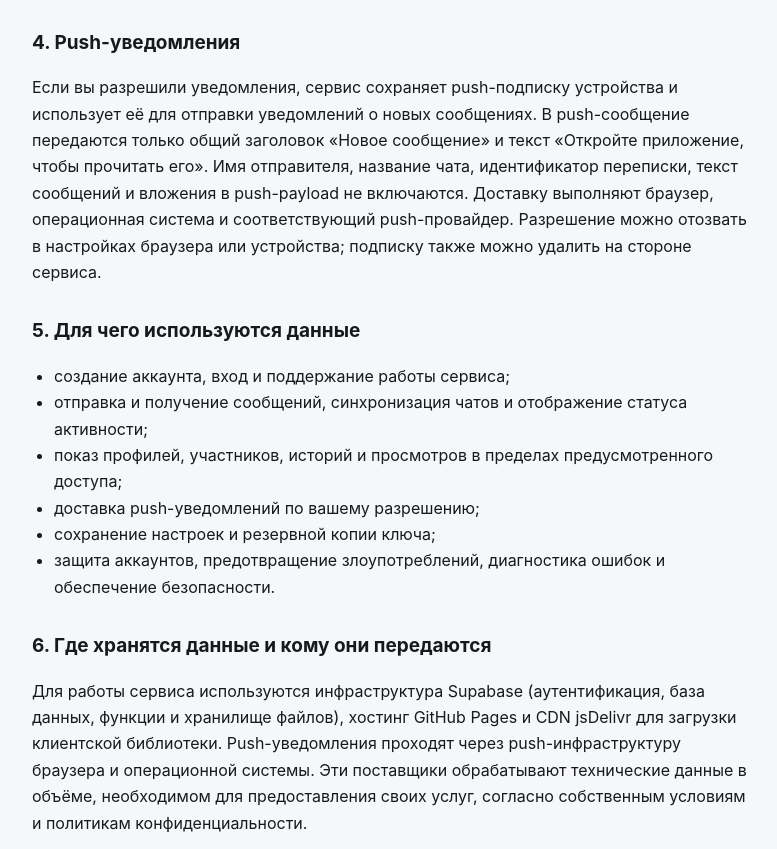
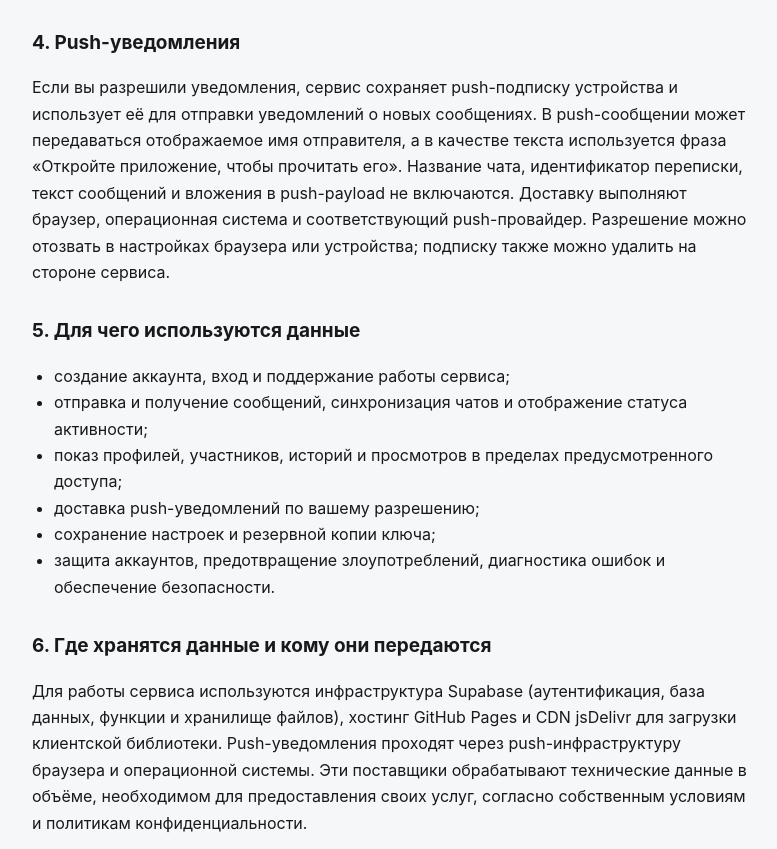
Before and after one commit to tracynixx-wq/message, a plain HTML site: page privacy.html in a window 1280 px wide. Shown: the part 1409-2258 px from the top of the page, without its empty margins (248-1025 px from the left). Drawn offline with Linux system fonts and the light colour scheme.

Commit message:
Clarify sender name in push privacy policy

```diff
--- a/privacy.html
+++ b/privacy.html
@@ -38,7 +38,7 @@ h1{font-size:30px;line-height:1.2;margin:12px 0}h2{font-size:19px;margin:30px 0
 <p>Сквозное шифрование не распространяется автоматически на все данные сервиса: профиль, список участников, технические метаданные, настройки, истории и сведения о просмотрах обрабатываются отдельно. Не передавайте ключевую фразу другим людям. Потеря ключевой фразы может сделать восстановление доступа к зашифрованной переписке невозможным.</p>
 
 <h2>4. Push-уведомления</h2>
-<p>Если вы разрешили уведомления, сервис сохраняет push-подписку устройства и использует её для отправки уведомлений о новых сообщениях. В push-сообщение передаются только общий заголовок «Новое сообщение» и текст «Откройте приложение, чтобы прочитать его». Имя отправителя, название чата, идентификатор переписки, текст сообщений и вложения в push-payload не включаются. Доставку выполняют браузер, операционная система и соответствующий push-провайдер. Разрешение можно отозвать в настройках браузера или устройства; подписку также можно удалить на стороне сервиса.</p>
+<p>Если вы разрешили уведомления, сервис сохраняет push-подписку устройства и использует её для отправки уведомлений о новых сообщениях. В push-сообщении может передаваться отображаемое имя отправителя, а в качестве текста используется фраза «Откройте приложение, чтобы прочитать его». Название чата, идентификатор переписки, текст сообщений и вложения в push-payload не включаются. Доставку выполняют браузер, операционная система и соответствующий push-провайдер. Разрешение можно отозвать в настройках браузера или устройства; подписку также можно удалить на стороне сервиса.</p>
 
 <h2>5. Для чего используются данные</h2>
 <ul>
```
